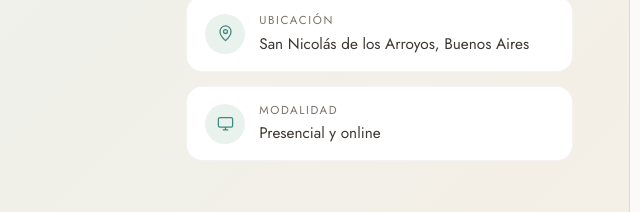
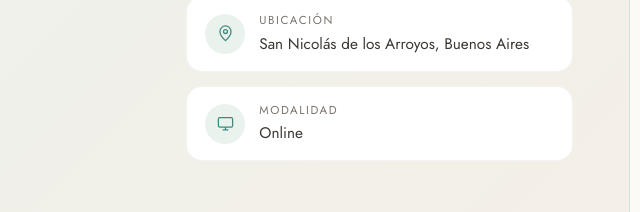
Before and after one commit to cristiandigitalbr-png/mariaeugenia-bioexistenciaconsciente, a plain HTML site: page index.html in a window 1280 px wide. Shown: the part 7255-7467 px from the top of the page, 546-1186 px from the left. Drawn offline with nearby package versions, Linux system fonts and the light colour scheme.

Commit message:
Update index.html

```diff
--- a/index.html
+++ b/index.html
@@ -517,7 +517,7 @@ footer .credit a{color:var(--clay)}
         <a class="c-item" href="https://wa.me/5493364397902?text=Hola%20Mar%C3%ADa%20Eugenia%2C%20me%20gustar%C3%ADa%20recibir%20m%C3%A1s%20informaci%C3%B3n%20sobre%20las%20consultas%20de%20Bioexistencia%20Consciente." target="_blank" rel="noopener"><span class="ic"><svg viewBox="0 0 24 24" fill="currentColor" aria-hidden="true"><path d="M12.04 2C6.58 2 2.13 6.45 2.13 11.91c0 1.75.46 3.45 1.32 4.95L2.05 22l5.25-1.38a9.9 9.9 0 004.74 1.21h.01c5.46 0 9.91-4.45 9.91-9.91 0-2.65-1.03-5.14-2.9-7.01A9.82 9.82 0 0012.04 2zm5.8 14.13c-.24.68-1.42 1.3-1.95 1.35-.5.05-.97.23-3.27-.68-2.77-1.09-4.52-3.92-4.66-4.1-.13-.18-1.11-1.48-1.11-2.82s.7-2 .95-2.27c.24-.27.53-.34.71-.34l.51.01c.16.01.38-.06.6.46.24.55.79 1.9.86 2.04.07.14.11.3.02.48-.09.18-.14.3-.27.46-.14.16-.29.36-.41.48-.14.14-.28.29-.12.56.16.27.71 1.17 1.52 1.9 1.05.93 1.93 1.22 2.2 1.36.27.14.43.11.59-.07.16-.18.68-.8.86-1.07.18-.27.36-.23.61-.14.25.09 1.58.75 1.85.88.27.14.45.2.52.32.07.11.07.66-.17 1.34z"/></svg></span><div><small>WhatsApp</small><span>+54 9 3364 39-7902</span></div></a>
         <a class="c-item" href="mailto:marumaldonado75@hotmail.com"><span class="ic"><svg viewBox="0 0 24 24" fill="none" stroke="currentColor" stroke-width="1.6"><rect x="3" y="5" width="18" height="14" rx="2.5"/><path d="M3.5 7l8.5 6 8.5-6"/></svg></span><div><small>Email</small><span>marumaldonado75@hotmail.com</span></div></a>
         <div class="c-item"><span class="ic"><svg viewBox="0 0 24 24" fill="none" stroke="currentColor" stroke-width="1.6"><path d="M12 21s-7-6.2-7-11.5A7 7 0 0112 2.5a7 7 0 017 7C19 14.8 12 21 12 21z"/><circle cx="12" cy="9.5" r="2.5"/></svg></span><div><small>Ubicación</small><span>San Nicolás de los Arroyos, Buenos Aires</span></div></div>
-        <div class="c-item"><span class="ic"><svg viewBox="0 0 24 24" fill="none" stroke="currentColor" stroke-width="1.6"><rect x="3" y="4.5" width="18" height="12" rx="2"/><path d="M8.5 20h7M12 16.5V20"/></svg></span><div><small>Modalidad</small><span>Presencial y online</span></div></div>
+        <div class="c-item"><span class="ic"><svg viewBox="0 0 24 24" fill="none" stroke="currentColor" stroke-width="1.6"><rect x="3" y="4.5" width="18" height="12" rx="2"/><path d="M8.5 20h7M12 16.5V20"/></svg></span><div><small>Modalidad</small><span>Online</span></div></div>
       </div>
     </div>
   </div>
```
